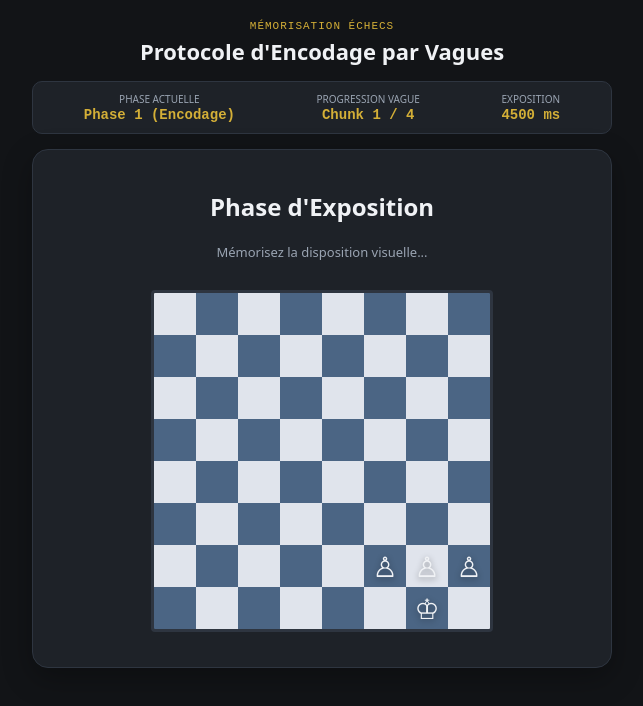
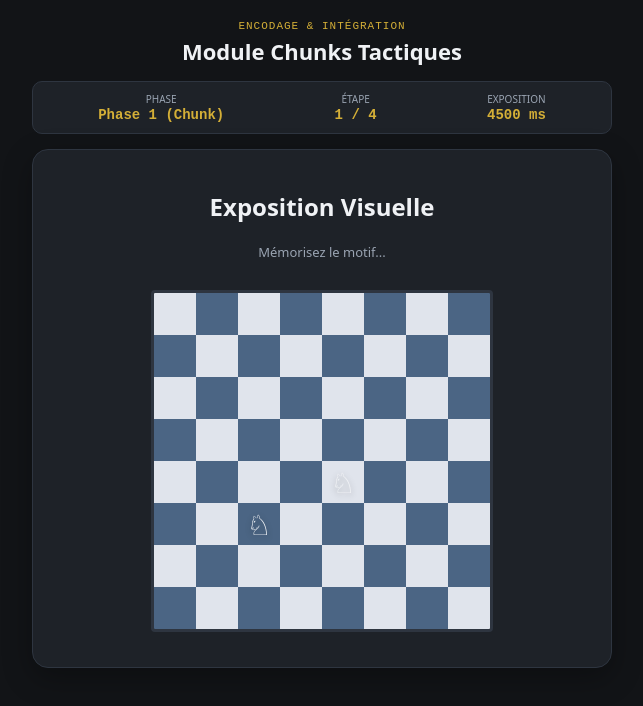
Before and after one commit to milochatelus-droid/chunk-chess, a plain HTML site: page index.html in a window 1280 px wide. Both pictures are taken after a click on the button "Lancer l'Exposition". Shown: the whole page, without its empty margins (318-961 px from the left). Drawn offline with Linux system fonts and the light colour scheme.

Commit message:
Update index.html

```diff
--- a/index.html
+++ b/index.html
@@ -3,7 +3,7 @@
 <head>
 <meta charset="UTF-8" />
 <meta name="viewport" content="width=device-width, initial-scale=1.0" />
-<title>Module Chunks — Protocole d'Apprentissage</title>
+<title>Module Chunks — Position Réelle</title>
 <style>
   :root {
     --bg: #121417; --surface: #1e2228; --surface2: #262c34; --line: #2e3540;
@@ -38,6 +38,7 @@
   .sq.drag-over { outline: 3px dashed var(--gold); outline-offset: -3px; }
 
   .piece { cursor: grab; line-height: 1; filter: drop-shadow(0 2px 3px rgba(0,0,0,0.4)); }
+  .piece.black-piece { color: #000; filter: drop-shadow(0 2px 3px rgba(255,255,255,0.2)); }
 
   .palette-container { margin-bottom: 15px; }
   .palette-label { font-size: 11px; text-transform: uppercase; color: var(--text-dim); margin-bottom: 6px; }
@@ -61,13 +62,13 @@
 
 <div class="app">
   <div class="header">
-    <div class="eyebrow">Mémorisation Échecs</div>
-    <h1>Protocole d'Encodage par Vagues</h1>
+    <div class="eyebrow">Encodage & Intégration</div>
+    <h1>Module Chunks Tactiques</h1>
   </div>
 
   <div class="status-bar">
-    <div class="status-item"><span>Phase actuelle</span><b id="lbl-phase">Phase 1</b></div>
-    <div class="status-item"><span>Progression Vague</span><b id="lbl-step">Chunk 1 / 4</b></div>
+    <div class="status-item"><span>Phase</span><b id="lbl-phase">Phase 1</b></div>
+    <div class="status-item"><span>Étape</span><b id="lbl-step">Chunk 1 / 4</b></div>
     <div class="status-item"><span>Exposition</span><b id="lbl-time">4500 ms</b></div>
   </div>
 
@@ -75,44 +76,55 @@
 </div>
 
 <script>
-// VAGUE DE 4 CHUNKS EXEMPLES
-const CURRENT_WAVE = [
+// --- CHUNKS EXTRAITS DE TON IMAGE ---
+const CHUNKS_DATABASE = [
   {
-    id: "c1_roque",
-    name: "Bouclier du Roi",
-    pieces: [ { type: "♔", square: "g1" }, { type: "♙", square: "f2" }, { type: "♙", square: "g2" }, { type: "♙", square: "h2" } ]
+    id: "c1_cavaliers",
+    name: "Duo de Cavaliers Blancs",
+    pieces: [ { type: "♘", square: "c3" }, { type: "♘", square: "e4" } ]
   },
   {
-    id: "c2_tour_roque",
-    name: "Tour de Roque & Cavalier",
-    pieces: [ { type: "♖", square: "f1" }, { type: "♘", square: "f3" } ]
+    id: "c2_roque_noir",
+    name: "Roque Noir & 3 Pions",
+    pieces: [ { type: "♚", square: "g8" }, { type: "♜", square: "f8" }, { type: "♟", square: "f7" }, { type: "♟", square: "g7" }, { type: "♟", square: "h7" } ]
   },
   {
-    id: "c3_batterie_df",
-    name: "Batterie Dame + Fou",
-    pieces: [ { type: "♕", square: "c2" }, { type: "♗", square: "d3" } ]
+    id: "c3_fianchetto",
+    name: "Fianchetto Blanc du Roi",
+    pieces: [ { type: "♔", square: "g1" }, { type: "♗", square: "g2" }, { type: "♙", square: "g3" }, { type: "♙", square: "f2" }, { type: "♙", square: "h2" } ]
   },
   {
-    id: "c4_fou_developpement",
-    name: "Fou de case noire",
-    pieces: [ { type: "♗", square: "d2" } ]
+    id: "c4_pions_centre",
+    name: "Duo de Pions Centraux Blancs",
+    pieces: [ { type: "♙", square: "c4" }, { type: "♙", square: "d4" } ]
   }
 ];
 
-// Niveaux de temps par chunk
+// --- POSITION COMPLÈTE ISSUE DE TON IMAGE (TEMPLATE PHASE 2) ---
+const FULL_TEMPLATE_POSITION = [
+  // Blancs
+  { type: "♖", square: "a1" }, { type: "♗", square: "c1" }, { type: "♕", square: "d1" }, { type: "♖", square: "f1" }, { type: "♔", square: "g1" },
+  { type: "♙", square: "b2" }, { type: "♙", square: "f2" }, { type: "♗", square: "g2" }, { type: "♙", square: "h2" },
+  { type: "♙", square: "a3" }, { type: "♘", square: "c3" }, { type: "♙", square: "g3" },
+  { type: "♙", square: "c4" }, { type: "♙", square: "d4" }, { type: "♘", square: "e4" },
+
+  // Noirs
+  { type: "♟", square: "b6" }, { type: "♟", square: "e6" }, { type: "♞", square: "f6" },
+  { type: "♟", square: "a7" }, { type: "♝", square: "b7" }, { type: "♟", square: "c7" }, { type: "♞", square: "d7" }, { type: "♝", square: "e7" }, { type: "♟", square: "f7" }, { type: "♟", square: "g7" }, { type: "♟", square: "h7" },
+  { type: "♜", square: "a8" }, { type: "♛", square: "c8" }, { type: "♜", square: "f8" }, { type: "♚", square: "g8" }
+];
+
 const TIME_STEPS = [4500, 2250, 1000, 400];
-
-// Suivi individuel des réussites par Chunk : { chunk_id: nombre_de_reussites }
 const chunkStats = {};
-CURRENT_WAVE.forEach(c => chunkStats[c.id] = 0);
+CHUNKS_DATABASE.forEach(c => chunkStats[c.id] = 0);
 
 const ALL_SQUARES = [];
 for (let r = 8; r >= 1; r--) {
   for (let f = 0; f < 8; f++) ALL_SQUARES.push(String.fromCharCode(97 + f) + r);
 }
 
-let currentPhase = 1; // Phase 1: Chunks individuels | Phase 2: Position intégrée
-let currentChunkIndex = 0; // Index du chunk dans la Phase 1
+let currentPhase = 1;
+let currentChunkIndex = 0;
 let stage = "intro";
 let currentPieces = [];
 let placedPieces = {}, availablePalette = [], selectedPalettePiece = null;
@@ -120,32 +132,26 @@ let currentDistractors = [], recognitionChoice = null;
 
 function getChunkExposureMs(chunkId) {
   const successes = chunkStats[chunkId] || 0;
-  const levelIdx = Math.min(successes, TIME_STEPS.length - 1);
-  return TIME_STEPS[levelIdx];
+  return TIME_STEPS[Math.min(successes, TIME_STEPS.length - 1)];
 }
 
 function getPhase2ExposureMs() {
-  // En phase 2, le temps dépend du niveau moyen atteint sur les chunks de la vague
-  const minSuccess = Math.min(...CURRENT_WAVE.map(c => chunkStats[c.id]));
+  const minSuccess = Math.min(...CHUNKS_DATABASE.map(c => chunkStats[c.id]));
   return TIME_STEPS[Math.min(minSuccess, TIME_STEPS.length - 1)];
 }
 
 function setupCurrentStageData() {
   if (currentPhase === 1) {
-    currentPieces = CURRENT_WAVE[currentChunkIndex].pieces;
+    currentPieces = CHUNKS_DATABASE[currentChunkIndex].pieces;
   } else {
-    // Phase 2 : fusion de TOUS les chunks de la vague
-    currentPieces = CURRENT_WAVE.reduce((acc, c) => [...acc, ...c.pieces], []);
+    currentPieces = FULL_TEMPLATE_POSITION;
   }
 }
 
 function getDistractors() {
   const target = [...currentPieces];
   const optA = target;
-
-  // Distracteur B: altère le 1er élément
   const optB = target.map((p, i) => i === 0 ? {...p, square: p.square[0] + (parseInt(p.square[1]) === 1 ? 2 : parseInt(p.square[1])-1)} : p);
-  // Distracteur C: altère le dernier élément
   const optC = target.map((p, i) => i === target.length - 1 ? {...p, square: p.square[0] + (parseInt(p.square[1]) === 8 ? 7 : parseInt(p.square[1])+1)} : p);
 
   return [
@@ -158,32 +164,32 @@ function getDistractors() {
 function renderUI() {
   setupCurrentStageData();
 
-  const currentMs = currentPhase === 1 ? getChunkExposureMs(CURRENT_WAVE[currentChunkIndex].id) : getPhase2ExposureMs();
-  document.getElementById("lbl-phase").innerText = currentPhase === 1 ? "Phase 1 (Encodage)" : "Phase 2 (Intégration)";
-  document.getElementById("lbl-step").innerText = currentPhase === 1 ? `Chunk ${currentChunkIndex + 1} / ${CURRENT_WAVE.length}` : "Position Complète";
+  const currentMs = currentPhase === 1 ? getChunkExposureMs(CHUNKS_DATABASE[currentChunkIndex].id) : getPhase2ExposureMs();
+  document.getElementById("lbl-phase").innerText = currentPhase === 1 ? "Phase 1 (Chunk)" : "Phase 2 (Position)";
+  document.getElementById("lbl-step").innerText = currentPhase === 1 ? `${currentChunkIndex + 1} / ${CHUNKS_DATABASE.length}` : "Template Complet";
   document.getElementById("lbl-time").innerText = `${currentMs} ms`;
 
   const card = document.getElementById("stage-card");
 
   if (stage === "intro") {
     const title = currentPhase === 1
-      ? `Chunk ${currentChunkIndex + 1} : "${CURRENT_WAVE[currentChunkIndex].name}"`
-      : "Position Intégrée (Phase 2)";
+      ? `Chunk ${currentChunkIndex + 1} : ${CHUNKS_DATABASE[currentChunkIndex].name}`
+      : "Phase 2 : Position Intégrée Complète";
     const desc = currentPhase === 1
-      ? "Apprentissage du chunk individuel."
-      : "Reconstitution globale de tous les chunks vus précédemment !";
+      ? "Mémorisez ce motif isolé extrait de la position."
+      : "Reconstituez la position globale préexistante avec l'ensemble des pièces !";
 
     card.innerHTML = `
       <h2>${title}</h2>
-      <div class="instructions">${desc}<br>Durée d'exposition : <b>${currentMs} ms</b></div>
+      <div class="instructions">${desc}<br>Exposition : <b>${currentMs} ms</b></div>
       <button class="btn" onclick="startTrial()">Lancer l'Exposition</button>
     `;
   }
   else if (stage === "expose") {
     const map = currentPieces.reduce((acc, p) => ({...acc, [p.square]: p.type}), {});
     card.innerHTML = `
-      <h2>Phase d'Exposition</h2>
-      <div class="instructions">Mémorisez la disposition visuelle...</div>
+      <h2>Exposition Visuelle</h2>
+      <div class="instructions">Mémorisez le motif...</div>
       ${generateBoardHTML(map)}
     `;
   }
@@ -192,8 +198,8 @@ function renderUI() {
   }
   else if (stage === "recognize") {
     card.innerHTML = `
-      <h2>1. Reconnaissance Visuelle</h2>
-      <div class="instructions">Sélectionnez la mini-carte correspondant à ce que vous avez vu :</div>
+      <h2>1. Reconnaissance</h2>
+      <div class="instructions">Sélectionnez la mini-carte correcte :</div>
       <div class="mini-boards-row">
         ${currentDistractors.map((opt, idx) => `
           <div class="mini-card" onclick="selectRecognition(${idx})">
@@ -206,10 +212,10 @@ function renderUI() {
   }
   else if (stage === "reconstruct") {
     card.innerHTML = `
-      <h2>2. Reconstitution Active</h2>
-      <div class="instructions">Placer les pièces (glisser-déposer ou clic pièce puis case).</div>
+      <h2>2. Reconstitution</h2>
+      <div class="instructions">Glissez ou cliquez sur une pièce puis sur une case.</div>
       <div class="palette-container">
-        <div class="palette-label">Réserve de pièces :</div>
+        <div class="palette-label">Réserve :</div>
         <div class="palette">
           ${availablePalette.map((piece, i) => `
             <div class="palette-item ${selectedPalettePiece === i ? 'selected' : ''}"
@@ -221,7 +227,7 @@ function renderUI() {
       </div>
       ${generateBoardHTML(placedPieces, true)}
       <div style="margin-top:15px;">
-        <button class="btn" onclick="submitReconstruction()">Valider la Reconstitution</button>
+        <button class="btn" onclick="submitReconstruction()">Valider</button>
       </div>
     `;
   }
@@ -239,7 +245,7 @@ function renderUI() {
     if (recognitionChoice !== true) perfect = false;
 
     card.innerHTML = `
-      <h2>${perfect ? "🎉 Bravo ! Validé" : "⚠️ Erreur de Reconstitution"}</h2>
+      <h2>${perfect ? "🎉 Reconstitution Reussie !" : "⚠️ Erreur Détectée"}</h2>
       <div class="instructions">Vert = Correct | Rouge = Erreur | Bleu = Manquant.</div>
       ${generateBoardHTML({...correctMap, ...placedPieces}, false, fxMap)}
       <div style="margin-top:15px;">
@@ -257,7 +263,7 @@ function startTrial() {
   stage = "expose";
   renderUI();
 
-  const ms = currentPhase === 1 ? getChunkExposureMs(CURRENT_WAVE[currentChunkIndex].id) : getPhase2ExposureMs();
+  const ms = currentPhase === 1 ? getChunkExposureMs(CHUNKS_DATABASE[currentChunkIndex].id) : getPhase2ExposureMs();
 
   setTimeout(() => {
     stage = "blank";
@@ -328,19 +334,17 @@ function submitReconstruction() {
 
 function nextStep(isPerfect) {
   if (currentPhase === 1) {
-    const currentChunkId = CURRENT_WAVE[currentChunkIndex].id;
+    const currentChunkId = CHUNKS_DATABASE[currentChunkIndex].id;
     if (isPerfect) {
       chunkStats[currentChunkId] = (chunkStats[currentChunkId] || 0) + 1;
     }
 
-    // Passage au chunk suivant ou passage en Phase 2
-    if (currentChunkIndex < CURRENT_WAVE.length - 1) {
+    if (currentChunkIndex < CHUNKS_DATABASE.length - 1) {
       currentChunkIndex++;
     } else {
-      currentPhase = 2; // Tous les chunks de la vague ont été présentés 1 par 1
+      currentPhase = 2; // Pass à la Phase 2 après le 4e chunk
     }
   } else {
-    // Phase 2 achevée : réinitialisation vers la Phase 1 pour reboucler/accélérer
     currentPhase = 1;
     currentChunkIndex = 0;
   }
```
